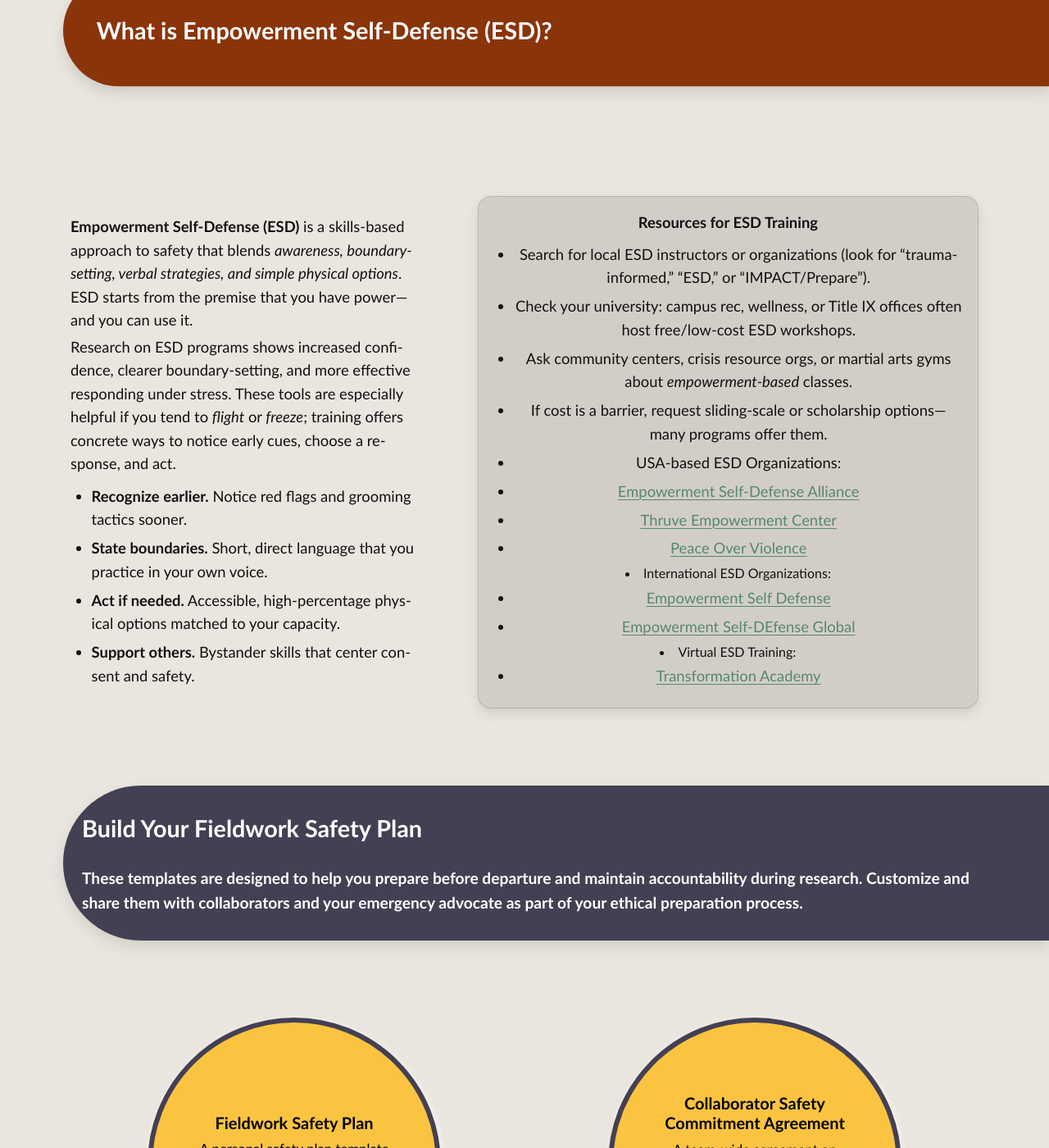
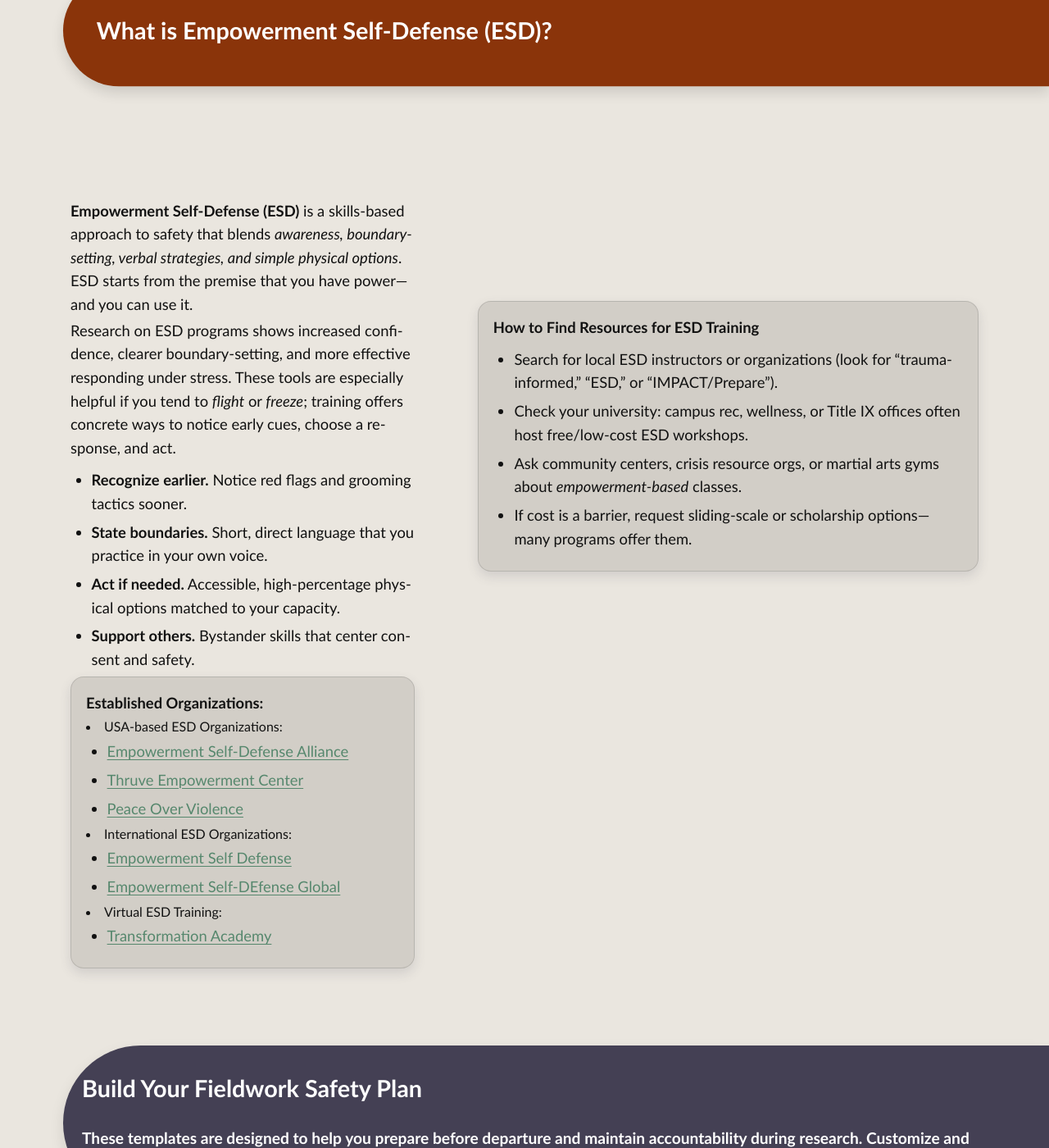
Before and after one commit to AnthroSafetyWarrior/GoldenTrowelProject, a Jekyll site: the page built from _pages/selfdefense.html, in a window 1280 px wide and 1400 px high, scrolled down 1757 px. Shown: the whole window at 82% size. Built offline with Jekyll 4.4.1, drawn with Linux system fonts in a browser that asks for light colours.

Commit message:
updating name

```diff
--- a/_pages/selfdefense.html
+++ b/_pages/selfdefense.html
@@ -63,30 +63,34 @@
       </div>
       </div>
 
-<article class="card card--glass" style="text-align:center">
+<article class="card card--glass">
       <!-- Quick links (update hrefs to your routes) -->
-<p><strong>Resources for ESD Training</strong></p>
+<p><strong>How to Find Resources for ESD Training</strong></p>
       <ul>
  <li>Search for local ESD instructors or organizations (look for “trauma-informed,” “ESD,” or “IMPACT/Prepare”).</li>
-          <li>Check your university: campus rec, wellness, or Title IX offices often host free/low-cost ESD workshops.</li>
-          <li>Ask community centers, crisis resource orgs, or martial arts gyms about <em>empowerment-based</em> classes.</li>
-          <li>If cost is a barrier, request sliding-scale or scholarship options—many programs offer them.</li>
+<li>Check your university: campus rec, wellness, or Title IX offices often host free/low-cost ESD workshops.</li>
+<li>Ask community centers, crisis resource orgs, or martial arts gyms about <em>empowerment-based</em> classes.</li>
+<li>If cost is a barrier, request sliding-scale or scholarship options—many programs offer them.</li>
+</article>
 
+<article class="card card--glass">
+<p><strong>Established Organizations:</strong></p>
 <li> USA-based ESD Organizations:</li>
+<ul>
 <li><a href="https://www.empowermentsd.org/" target="_blank" rel="noopener">Empowerment Self-Defense Alliance</a></strong> </li>
 <li><a href="https://www.thriveselfdefense.com/esd" target="_blank" rel="noopener">Thruve Empowerment Center</a></strong>
-<li><a href="https://www.peaceoverviolence.org/empowerment-self-defense" target="_blank" rel="noopener">Peace Over Violence</a></strong></li> </li>
+<li><a href="https://www.peaceoverviolence.org/empowerment-self-defense" target="_blank" rel="noopener">Peace Over Violence</a></strong></li>
 </ul>
 
-<li>International ESD Organizations:
+<li>International ESD Organizations:</li>
 <ul>
 <li><a href="https://www.esdprofessionals.org/empowerment-self-defense/" target="_blank" rel="noopener">Empowerment Self Defense</a></strong> </li>
-<li><a href="https://www.esdglobalselfdefense.org/directory" target="_blank" rel="noopener">Empowerment Self-DEfense Global</a></strong> </li> </li>
+<li><a href="https://www.esdglobalselfdefense.org/directory" target="_blank" rel="noopener">Empowerment Self-DEfense Global</a></strong> </li>
 </ul>
 
-<li>Virtual ESD Training:
+<li>Virtual ESD Training:</li>
 <ul>
-<li><a href="https://store.transformationacademy.com/products/empowerment-self-defense-for-personal-empowerment?srsltid=AfmBOooeUzE-k4DSzgXZaVVKQWjjZtwi1FzMHA5yuF4z7gAMSXxCyasC" target="_blank" rel="noopener">Transformation Academy</a></strong> </li></li>
+<li><a href="https://store.transformationacademy.com/products/empowerment-self-defense-for-personal-empowerment?srsltid=AfmBOooeUzE-k4DSzgXZaVVKQWjjZtwi1FzMHA5yuF4z7gAMSXxCyasC" target="_blank" rel="noopener">Transformation Academy</a></strong> </li>
 </ul>
  </article>
   </div>
```
